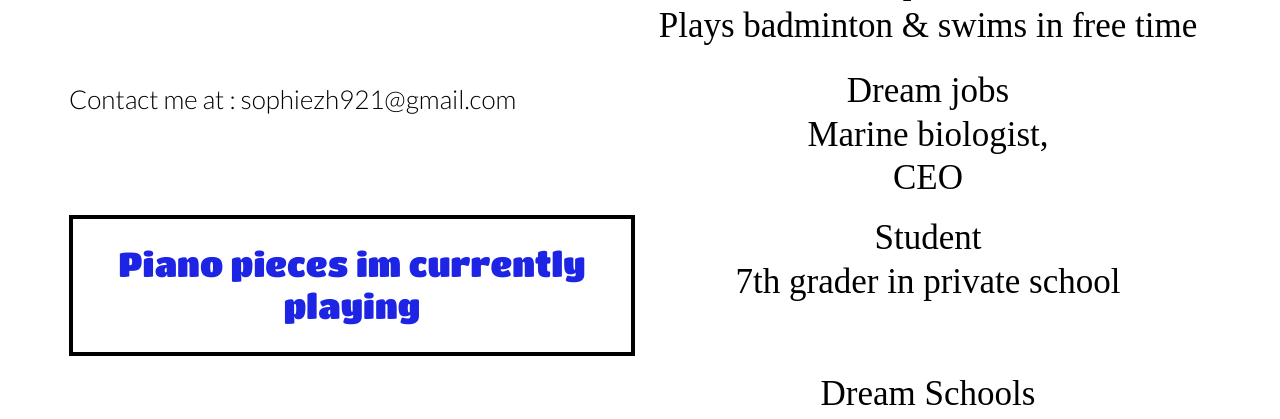
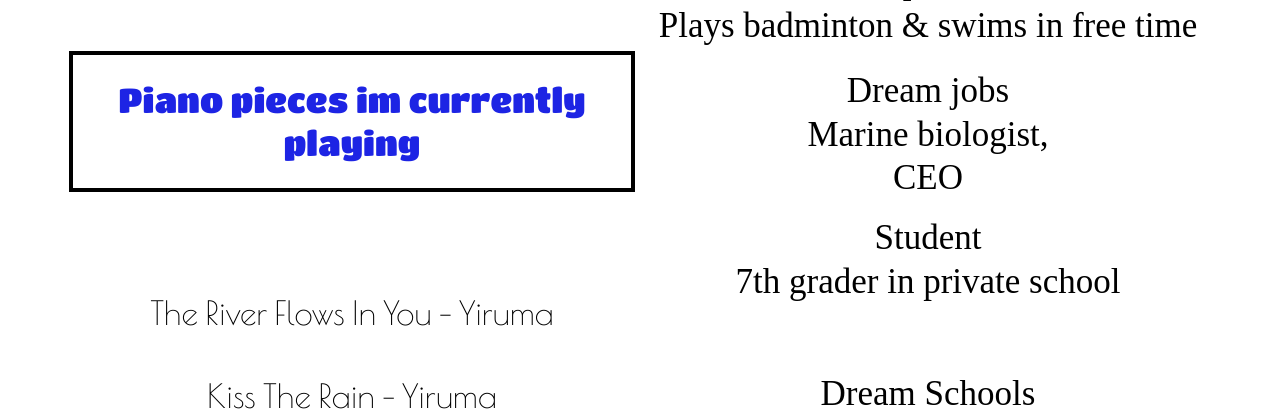
Before and after one commit to wavezhang76/web-app, a Python web app: template templates/index.html in a window 1280 px wide. Shown: the part 516-935 px from the top of the page. Run offline with Jinja, Linux system fonts and the light colour scheme; the template is opened without the code that fills it, so the values that code supplies are empty; some libraries are stand-ins or nearby versions.

Commit message:
Remove contact email

```diff
--- a/templates/index.html
+++ b/templates/index.html
@@ -276,10 +276,6 @@
 
 <div class=index_image1687669980404><center><img src="{{ full_url ~ 'static/image1687669980404.jpeg' }}" class="img-responsive" title="" alt=""></center></div>
 
-<div class=index_snippet15 id=index_snippet15>
-Contact me at : sophiezh921@gmail.com
-</div>
-
 <div class=index_snippet10 id=index_snippet10>
 Piano pieces im currently playing
 </div>
```
